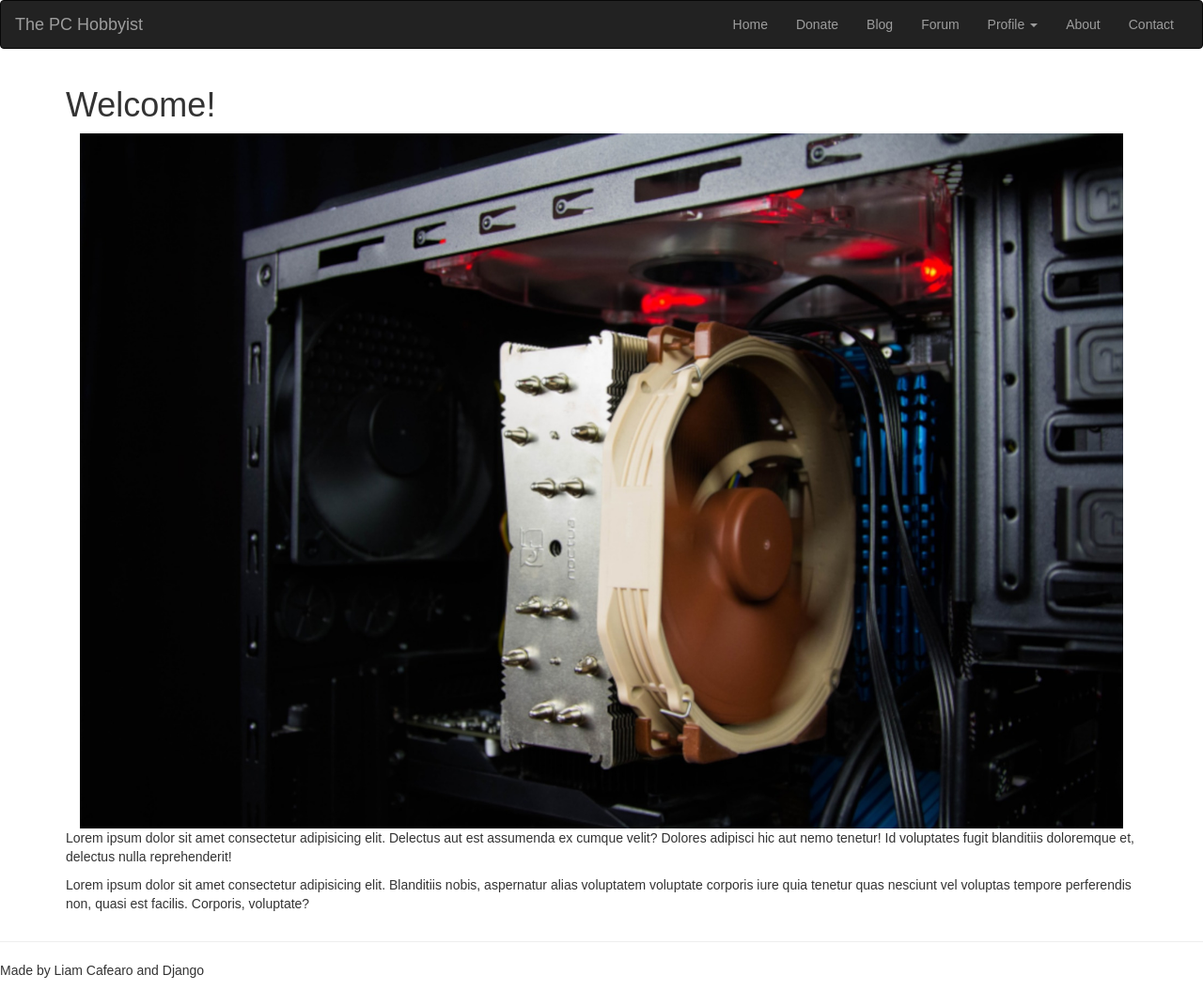
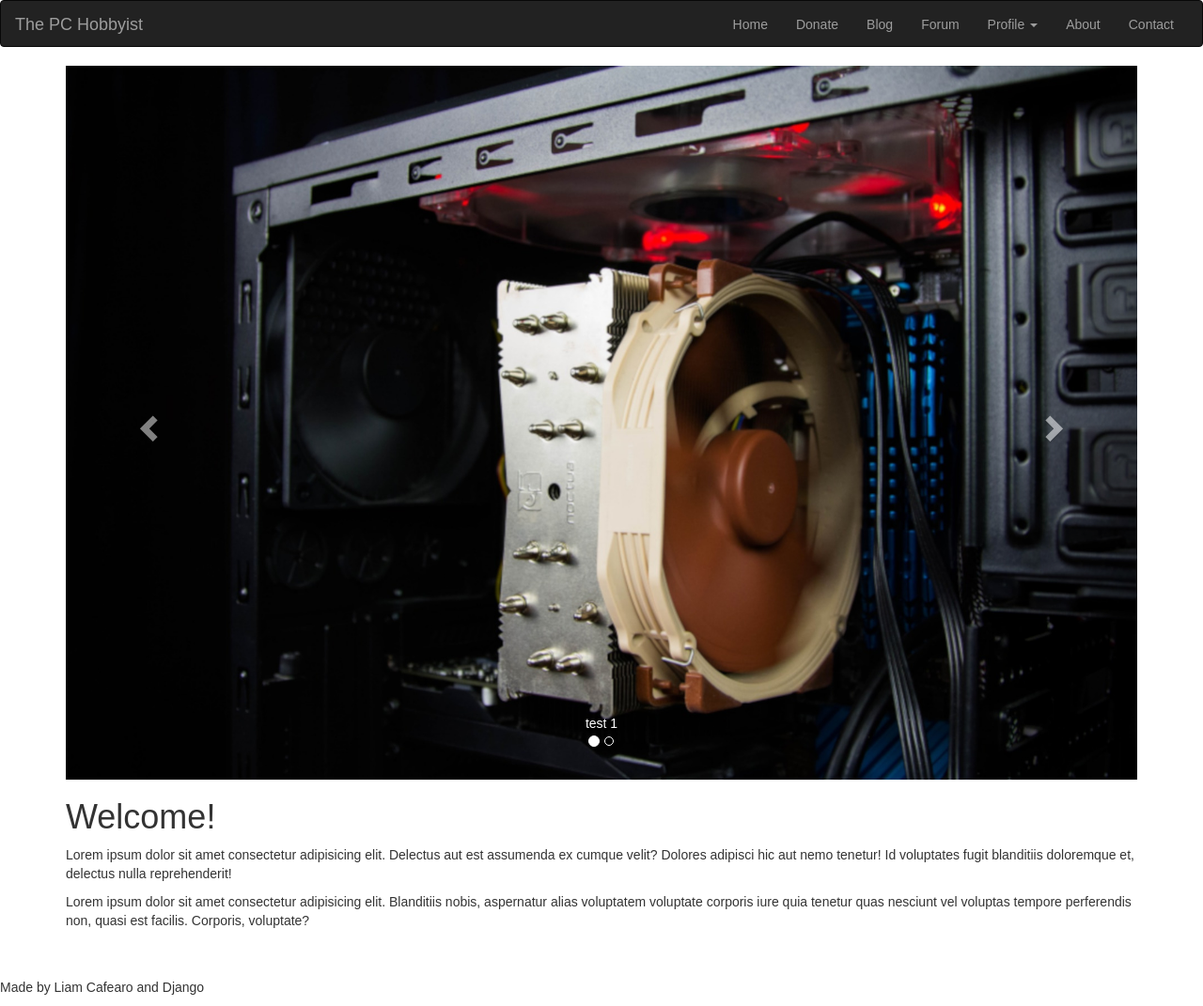
Before and after one commit to liam-cafearo/the_pc_hobbyist, a Django app: page / in a window 1280 px wide. Shown: the whole page at 94% size. Before the commit the page ends 1041 px from the top, so only its background shows below. Run offline with Django 3.2, Linux system fonts and the light colour scheme; some libraries are stand-ins or nearby versions.

Commit message:
added carousel and sticky footer

```diff
--- a/static/css/main.css
+++ b/static/css/main.css
@@ -1,6 +1,22 @@
+html,
 body {
+    height: 100%;
+}
+
+body {
+    display: flex;
+    flex-direction: column;
     font-family: Arial;
 }
+
+.content {
+    flex: 1 0 auto;
+}
+
+.stickyFooter {
+    flex-shrink: 0;
+}
+
 /* change the below */
 h1 a {
     color: #555555;
--- a/templates/base.html
+++ b/templates/base.html
@@ -62,7 +62,7 @@
     </div>
     {% endif %}
 
-    <div class="container">
+    <div class="container content">
         <div class="row">
             <div class="col-md-12">
                 <div>
@@ -75,9 +75,10 @@
         </div>
     </div>
     <hr>
-    <div>
+    <footer class="stickyFooter">
         <p>Made by Liam Cafearo and Django</p>
-    </div>
+    </footer>
+
 
 </body>
 
--- a/templates/index.html
+++ b/templates/index.html
@@ -1,13 +1,40 @@
 {% extends 'base.html' %}
 {% load staticfiles %}
 {% block content %}
+
+<div id="homePage-carousel" class="carousel slide" data-ride="carousel">
+    <ol class="carousel-indicators">
+        <li data-target="#homePage-carousel" data-slide-to="0" class="active"></li>
+        <li data-target="#homePage-carousel" data-slide-to="1"></li>
+    </ol>
+
+    <div class="carousel-inner" role="listbox">
+        <div class="item active">
+            <img src="{% static 'img/home_page.jpg' %}" alt="Inside a PC">
+            <div class="carousel-caption">
+                test 1
+            </div>
+        </div>
+        <div class="item">
+            <img src="{% static 'img/home_page.jpg' %}" alt="Inside a PC">
+            <div class="carousel-caption">
+                test 2
+            </div>
+        </div>
+    </div>
+
+    <a class="left carousel-control" href="#homePage-carousel" role="button" data-slide="pev">
+        <span class="glyphicon glyphicon-chevron-left" aria-hidden="true"></span>
+        <span class="sr-only">Previous</span>
+    </a>
+    <a class="right carousel-control" href="#homePage-carousel" role="button" data-slide="next">
+        <span class="glyphicon glyphicon-chevron-right" aria-hidden="true"></span>
+        <span class="sr-only">Next</span>
+    </a>
+</div>
+
 <div>
     <h1>Welcome!</h1>
-</div>
-<div class="col-md-12">
-    <img src="{% static 'img/home_page.jpg' %}" alt="Inside a PC" class="img-responsive">
-</div>
-
 </div>
 
 <div>
```
